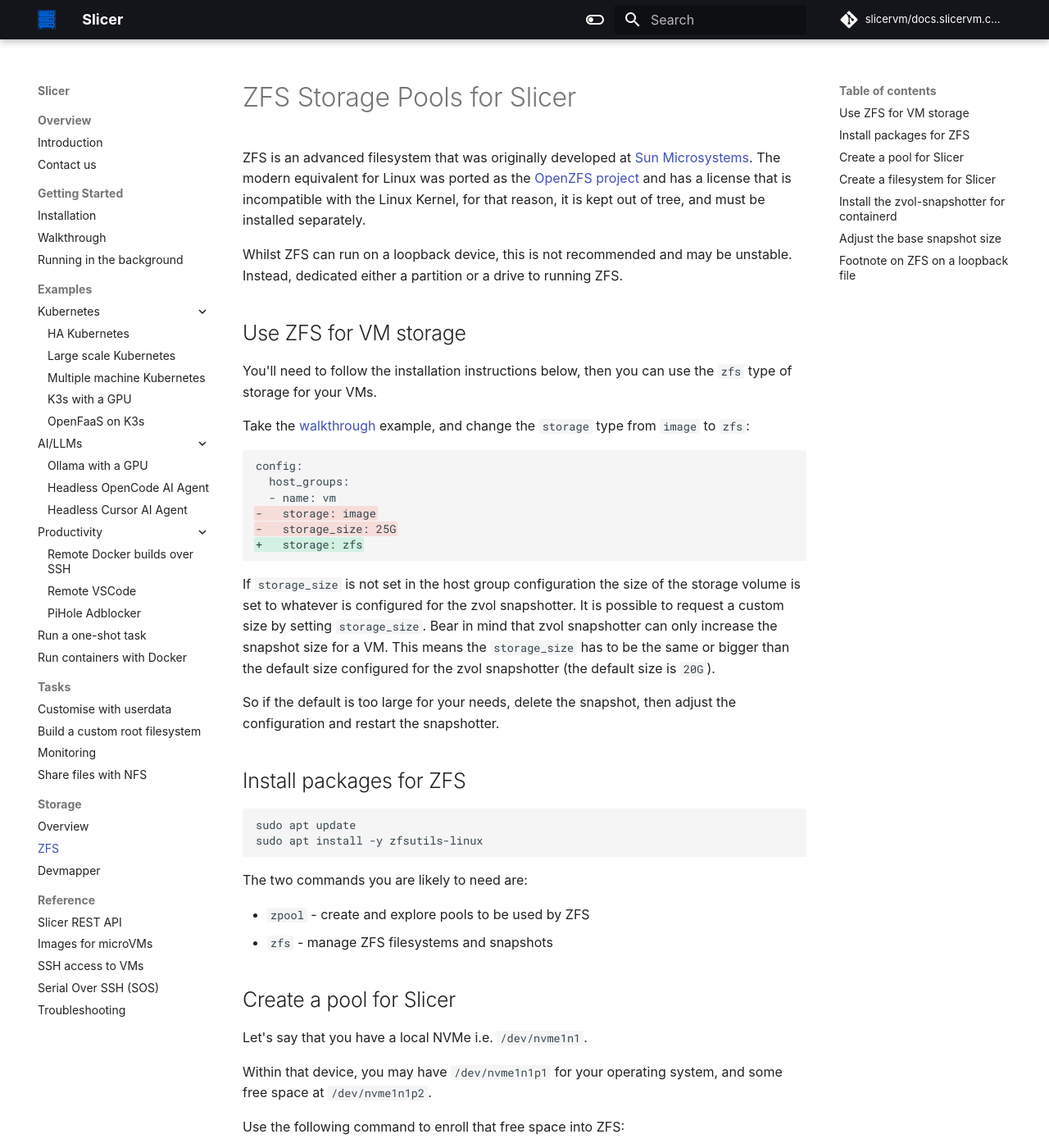
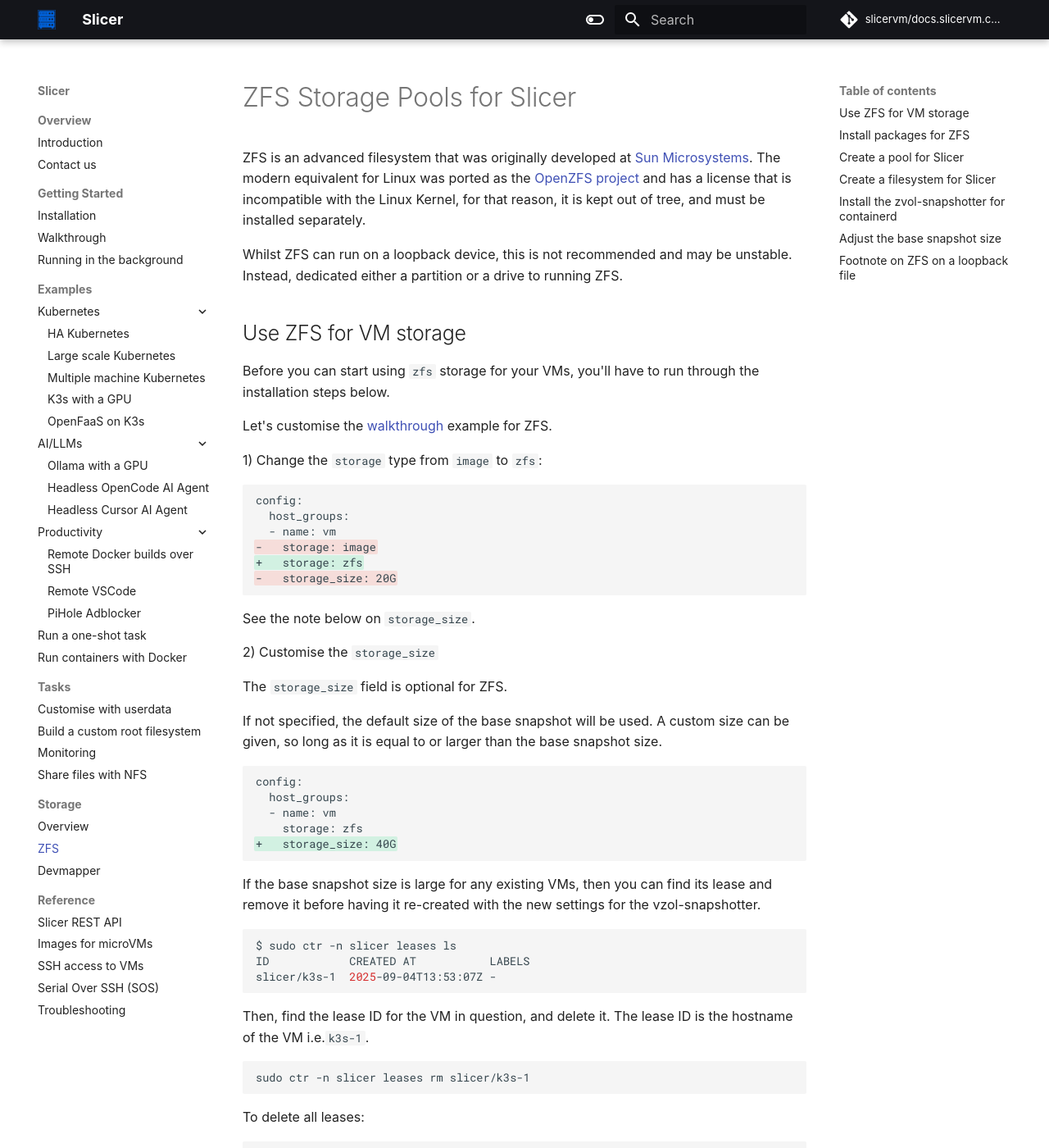
Before and after one commit to slicervm/docs.slicervm.com, an MkDocs documentation site: the page built from docs/storage/zfs.md, in a window 1280 px wide and 1400 px high. Shown: the whole window at 82% size. Built offline with MkDocs 1.6.1 and Material for MkDocs 9.7.7, drawn with Linux system fonts in a browser that asks for light colours; some web fonts are replaced; comment, search, counter and statistics services are not loaded; some of the changed text lies outside the part shown.

Commit message:
Bit more on zfs volumes
Signed-off-by: Alex Ellis (OpenFaaS Ltd) <alexellis2@gmail.com>

````diff
--- a/docs/storage/zfs.md
+++ b/docs/storage/zfs.md
@@ -6,22 +6,56 @@ Whilst ZFS can run on a loopback device, this is not recommended and may be unst
 
 ## Use ZFS for VM storage
 
-You'll need to follow the installation instructions below, then you can use the `zfs` type of storage for your VMs.
+Before you can start using `zfs` storage for your VMs, you'll have to run through the installation steps below.
 
-Take the [walkthrough](/getting-started/walkthrough) example, and change the `storage` type from `image` to `zfs`:
+Let's customise the [walkthrough](/getting-started/walkthrough) example for ZFS.
 
-```diff
-config:
-  host_groups:
-  - name: vm
--   storage: image
--   storage_size: 25G
-+   storage: zfs
+1) Change the `storage` type from `image` to `zfs`:
+
+  ```diff
+  config:
+    host_groups:
+    - name: vm
+  -   storage: image
+  +   storage: zfs
+  -   storage_size: 20G
+  ```
+
+  See the note below on `storage_size`.
+
+2) Customise the `storage_size`
+
+  The `storage_size` field is optional for ZFS.
+
+  If not specified, the default size of the base snapshot will be used. A custom size can be given, so long as it is equal to or larger than the base snapshot size.
+
+  ```diff
+  config:
+    host_groups:
+    - name: vm
+      storage: zfs
+  +   storage_size: 40G
+  ```
+
+If the base snapshot size is large for any existing VMs, then you can find its lease and remove it before having it re-created with the new settings for the vzol-snapshotter.
+
+```bash
+$ sudo ctr -n slicer leases ls
+ID            CREATED AT           LABELS
+slicer/k3s-1  2025-09-04T13:53:07Z -
 ```
 
-If `storage_size` is not set in the host group configuration the size of the storage volume is set to whatever is configured for the zvol snapshotter. It is possible to request a custom size by setting `storage_size`. Bear in mind that zvol snapshotter can only increase the snapshot size for a VM. This means the `storage_size` has to be the same or bigger than the default size configured for the zvol snapshotter (the default size is `20G`).
+Then, find the lease ID for the VM in question, and delete it. The lease ID is the hostname of the VM i.e.`k3s-1`.
 
-So if the default is too large for your needs, delete the snapshot, then adjust the configuration and restart the snapshotter.
+```bash
+sudo ctr -n slicer leases rm slicer/k3s-1
+```
+
+To delete all leases:
+
+```bash
+sudo ctr -n slicer leases ls -q | xargs -n1 sudo ctr -n slicer leases rm
+```
 
 ## Install packages for ZFS
 
````
